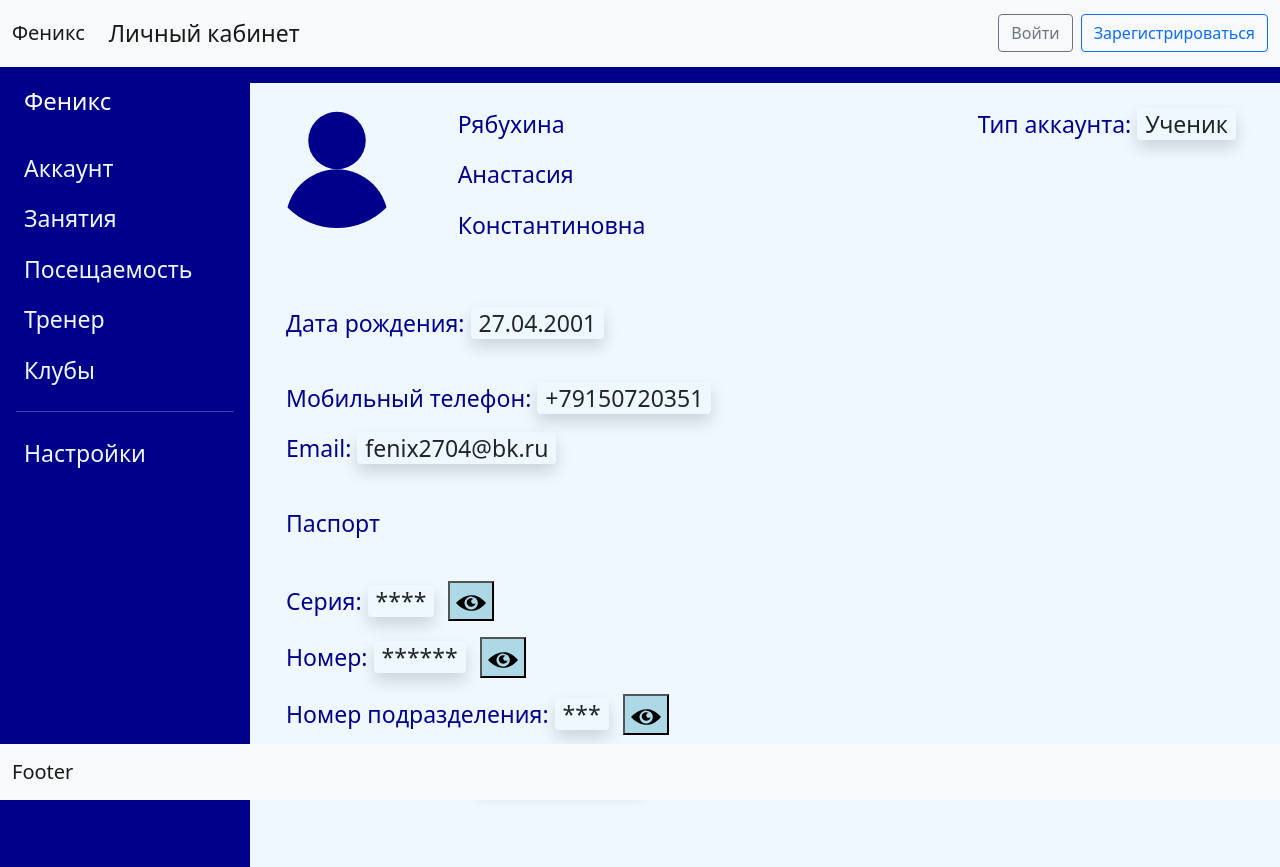
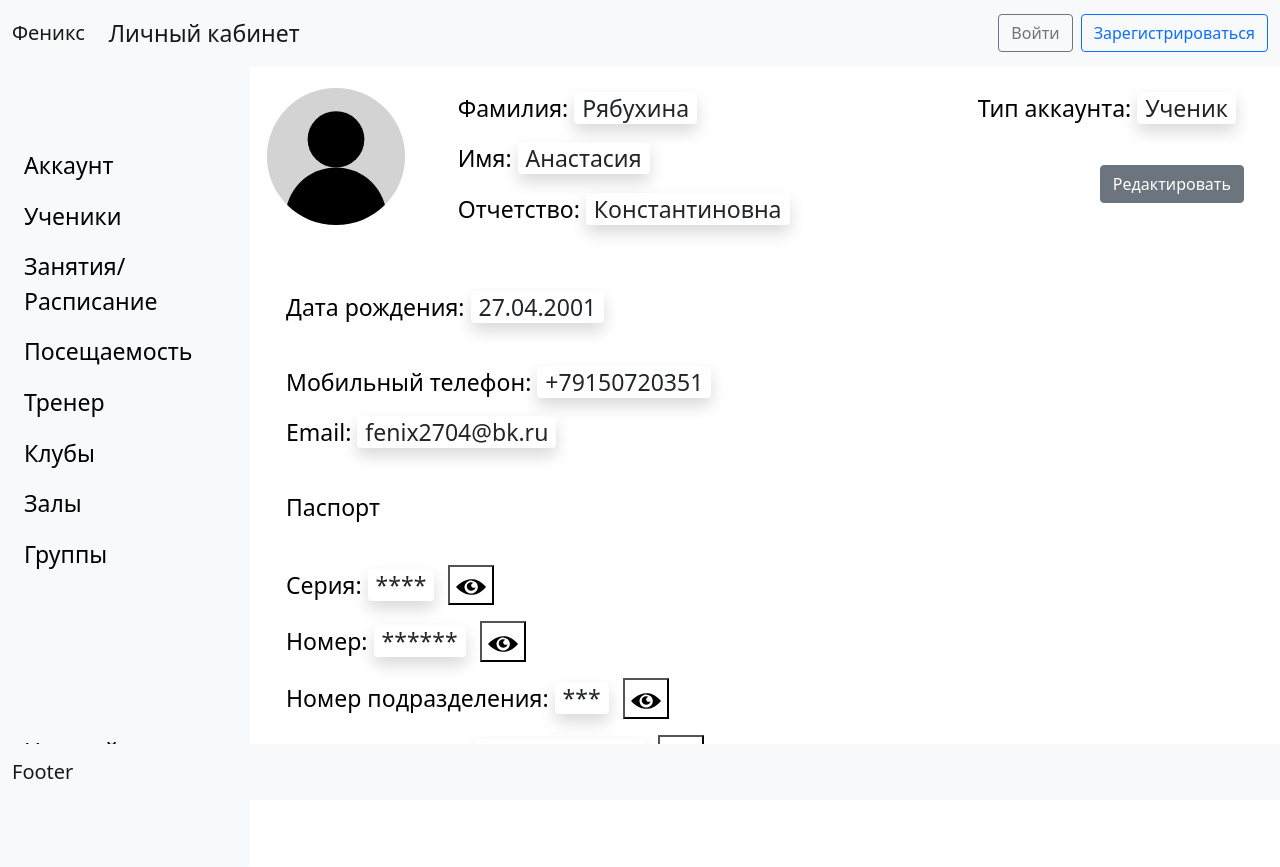
Before and after one commit to strandmoscow/Phoenix-2.0, a Flask app: page /base_acc in a window 1280 px wide. Run offline with Flask 3, Linux system fonts and the light colour scheme.

Commit message:
new account edit page new black and white design

```diff
--- a/phoenix/account/routes.py
+++ b/phoenix/account/routes.py
@@ -11,8 +11,8 @@ def base_acc():
     return render_template('account/account.html', img=profile_icon, eye=eye_icon)
 
 
-# @account.route("/acc_edit", methods=['GET', 'POST'])
-# def acc_edit():
-#     profile_icon = './static/abstract-user-flat-4.svg'
-#     eye_icon = './static/eye.svg'
-#     return render_template('account_edit.html', img=profile_icon, eye=eye_icon)
+@account.route("/acc_edit", methods=['GET', 'POST'])
+def acc_edit():
+    profile_icon = './static/svg/abstract-user-flat-4.svg'
+    eye_icon = './static/svg/eye.svg'
+    return render_template('account/account_edit.html', img=profile_icon, eye=eye_icon)
--- a/phoenix/registration/forms.py
+++ b/phoenix/registration/forms.py
@@ -9,6 +9,7 @@ class RegistrationForm1(FlaskForm):
     email = StringField("Email", validators=[Email(), DataRequired()])
     dob = DateField("Дата рождения", validators=[DataRequired()])
     phone = StringField("Номер телефона", validators=[DataRequired()])
+    passport = StringField("Паспорт", validators=[DataRequired()])
     submit = SubmitField("Продолжить")
 
 
--- a/phoenix/static/css/style.css
+++ b/phoenix/static/css/style.css
@@ -1,15 +1,20 @@
 body{
-    background: aliceblue;
+    background: white;
     font-size: calc(14px + (26 - 14) * ((100vw - 300px) / (1600 - 300)));
 }
+
 #side_nav{
-    background: darkblue;
     min-width: 250px;
     max-width: 250px;
 }
 
+.img-fluid {
+   min-width: 100px;
+   min-height: 50px;
+}
+
 #nav_account{
-     background: darkblue;
+     background: white;
 }
 
 
@@ -19,18 +24,18 @@ body{
 }
 
 hr.h-color{
-    background: aliceblue;
+    background: white;
 }
 
-.sidebar li.active{
-    background: aliceblue;
+.sidenav li.active{
+    background: gray;
     border-radius: 8px;
 }
 
-.sidebar li.active a, sidebar li.active a:hover{
-    color: darkblue;
+.sidenav li.active a, sidebar li.active a:hover{
+    color: black;
 }
 
-.sidebar li a{
-    color: aliceblue;
+.sidenav li a{
+    color: gray;
 }
--- a/phoenix/templates/account/account.html
+++ b/phoenix/templates/account/account.html
@@ -3,113 +3,113 @@
 {% block body %}
 
 <main class="d-flex flex-nowrap">
-    <div class="sidebar" id="side_nav">
-         <div class="header-box px-2 pt-3 pb-4">
-<!--             <h1 class="fs-4"><span class="bg-white text-dark rounded shadow px-2 me-2">Px</span><span class="text-white">Феникс</span></h1>-->
-             <a class="navbar-brand fs-4 px-3 text-white" href="/">Феникс</a>
+    <aside class="sidenav navbar navbar-vertical navbar-expand-xs border-0 border-info border-start-0 rounded-end fixed-start bg-light" id="side_nav">
+<!--         <div class="header-box px-2 pt-3 pb-4">-->
+<!--         </div>-->
+        <ul class="list-unstyled px-2">
+            <li class=""><a href="{{url_for('account.base_acc')}}" class="nav-link text-black">Аккаунт</a></li>
+            <li class=""><a href="#" class="nav-link text-black">Ученики</a></li>
+            <li class=""><a href="#" class="nav-link text-black">Занятия/Расписание</a></li>
+            <li class=""><a href="#" class="nav-link text-black">Посещаемость</a></li>
+            <li class=""><a href="#" class="nav-link text-black">Тренер</a></li>
+            <li class=""><a href="#" class="nav-link text-black">Клубы</a></li>
+            <li class=""><a href="#" class="nav-link text-black">Залы</a></li>
+            <li class=""><a href="#" class="nav-link text-black">Группы</a></li>
+        </ul>
+        <ul class="list-unstyled px-2">
+            <li class=""><a href="#" class="nav-link text-black">Настройки</a></li>
+        </ul>
+    </aside>
+    <div class="content">
+<!--    <nav class="navbar navbar-expand-lg" id="nav_account">-->
+<!--        <div class="container-fluid">-->
+<!--&lt;!&ndash;            <a class="navbar-brand" href="/">Феникс</a>&ndash;&gt;-->
+<!--            <button class="navbar-toggler" type="button" data-bs-toggle="collapse" data-bs-target="#navbarNav"-->
+<!--                    aria-controls="navbarNav" aria-expanded="false" aria-label="Переключатель навигации">-->
+<!--                <span class="navbar-toggler-icon"></span>-->
+<!--            </button>-->
+<!--            <div class="collapse navbar-collapse" id="navbarNav">-->
+<!--                <ul class="navbar-nav">-->
+<!--&lt;!&ndash;                    <li class="nav-item">&ndash;&gt;-->
+<!--&lt;!&ndash;                        <a class="nav-link active" aria-current="page" href="/account">Личный кабинет</a>&ndash;&gt;-->
+<!--&lt;!&ndash;                    </li>&ndash;&gt;-->
+<!--    &lt;!&ndash;                <li class="nav-item">&ndash;&gt;-->
+<!--    &lt;!&ndash;                    <a class="nav-link disabled" href="#">Рекомендуемые</a>&ndash;&gt;-->
+<!--    &lt;!&ndash;                </li>&ndash;&gt;-->
+<!--    &lt;!&ndash;                <li class="nav-item">&ndash;&gt;-->
+<!--    &lt;!&ndash;                    <a class="nav-link disabled" href="#">Цена</a>&ndash;&gt;-->
+<!--    &lt;!&ndash;                </li>&ndash;&gt;-->
+<!--    &lt;!&ndash;                <li class="nav-item">&ndash;&gt;-->
+<!--    &lt;!&ndash;                    <a class="nav-link disabled">Отключенная</a>&ndash;&gt;-->
+<!--    &lt;!&ndash;                </li>&ndash;&gt;-->
+<!--                </ul>-->
+<!--            </div>-->
+<!--            <div class="d-grid gap-2 d-md-flex justify-content-md-end">-->
 
-             <button class="btn d-md-none d-block close-btn px-1 py-0 text-white"><i class="fal fa-stream"></i></button>
-         </div>
-        <ul class="list-unstyled px-2">
-            <li class=""><a href="{{url_for('account.base_acc')}}" class="text-decoration-none px-3 py-2 d-block">Аккаунт</a></li>
-<!--            <li class=""><a href="/students" class="text-decoration-none px-3 py-2 d-block">Ученики</a></li>-->
-            <li class=""><a href="#" class="text-decoration-none px-3 py-2 d-block">Занятия</a></li>
-            <li class=""><a href="#" class="text-decoration-none px-3 py-2 d-block">Посещаемость</a></li>
-            <li class=""><a href="#" class="text-decoration-none px-3 py-2 d-block">Тренер</a></li>
-            <li class=""><a href="#" class="text-decoration-none px-3 py-2 d-block">Клубы</a></li>
-        </ul>
-        <hr class="h-color mx-3">
-        <ul class="list-unstyled px-2">
-            <li class=""><a href="#" class="text-decoration-none px-3 py-2 d-block">Настройки</a></li>
-        </ul>
-    </div>
-    <div class="content">
-    <nav class="navbar navbar-expand-lg" id="nav_account">
-        <div class="container-fluid">
-<!--            <a class="navbar-brand" href="/">Феникс</a>-->
-            <button class="navbar-toggler" type="button" data-bs-toggle="collapse" data-bs-target="#navbarNav"
-                    aria-controls="navbarNav" aria-expanded="false" aria-label="Переключатель навигации">
-                <span class="navbar-toggler-icon"></span>
-            </button>
-            <div class="collapse navbar-collapse" id="navbarNav">
-                <ul class="navbar-nav">
-<!--                    <li class="nav-item">-->
-<!--                        <a class="nav-link active" aria-current="page" href="/account">Личный кабинет</a>-->
-<!--                    </li>-->
-    <!--                <li class="nav-item">-->
-    <!--                    <a class="nav-link disabled" href="#">Рекомендуемые</a>-->
-    <!--                </li>-->
-    <!--                <li class="nav-item">-->
-    <!--                    <a class="nav-link disabled" href="#">Цена</a>-->
-    <!--                </li>-->
-    <!--                <li class="nav-item">-->
-    <!--                    <a class="nav-link disabled">Отключенная</a>-->
-    <!--                </li>-->
-                </ul>
-            </div>
-            <div class="d-grid gap-2 d-md-flex justify-content-md-end">
+<!--            </div>-->
+<!--        </div>-->
 
-            </div>
-        </div>
-
-    </nav>
+<!--    </nav>-->
     <div class="container-fluid flex-nowrap">
         <div class="row d-flex flex-row flex-nowrap" id="account_first_row">
         <div class="col-2 d-flex flex-column" id="account_first_row_first_col">
-            <div class="container-fluid px-0">
-                <img class="img" width="150" height="150" src="{{ img }}">
+            <div class="container-fluid px-0 py-3">
+                <img class="img-fluid" width="150" height="150" src="{{ img }}">
             </div>
         </div>
         <div class="col-5 d-flex flex-column">
             <div class="container-fluid py-4" id="fio">
-                <p style="color:darkblue;">Рябухина</p>
-                <p style="color:darkblue;">Анастасия</p>
-                <p style="color:darkblue;">Константиновна</p>
+                <p style="color:black;">Фамилия: <span class="text-dark rounded shadow px-2 me-2">Рябухина</span></p>
+                <p style="color:black;">Имя: <span class="text-dark rounded shadow px-2 me-2">Анастасия</span></p>
+                <p style="color:black;">Отчетство: <span class="text-dark rounded shadow px-2 me-2">Константиновна</span></p>
             </div>
         </div>
         <div class="col-5 d-flex flex-column" id="account_first_row_final_column">
             <div class="container-fluid">
                 <div class="d-flex justify-content-end">
-                <p class="py-4" style="color:darkblue;">Тип аккаунта: <span class="text-dark rounded shadow px-2 me-2">Ученик</span></p>
+                <p class="py-4" style="color:black;">Тип аккаунта: <span class="text-dark rounded shadow px-2 me-2">Ученик</span></p>
+                </div>
+                <div class="d-grid d-md-flex justify-content-md-end">
+                    <a class="btn btn-secondary text-white" type="button" href="{{url_for('account.acc_edit')}}">Редактировать</a>
                 </div>
             </div>
         </div>
         </div>
         <div class="row d-flex flex-row">
             <div class="col-7 d-flex flex-column">
-                <p class="py-4 px-4" style="color:darkblue;">Дата рождения: <span class="text-dark rounded shadow px-2 me-2">27.04.2001</span></p>
+                <p class="py-4 px-4" style="color:black;">Дата рождения: <span class="text-dark rounded shadow px-2 me-2">27.04.2001</span></p>
             </div>
         </div>
         <div class="row d-flex flex-row">
             <div class="col-7 d-flex flex-column" id="contact_info">
-                <p class="py-0 px-4" style="color:darkblue;">Мобильный телефон: <span class="text-dark rounded shadow px-2 me-2">+79150720351</span></p>
-                <p class="py-0 px-4" style="color:darkblue;">Email: <span class="text-dark rounded shadow px-2 me-2">fenix2704@bk.ru</span></p>
+                <p class="py-0 px-4" style="color:black;">Мобильный телефон: <span class="text-dark rounded shadow px-2 me-2">+79150720351</span></p>
+                <p class="py-0 px-4" style="color:black;">Email: <span class="text-dark rounded shadow px-2 me-2">fenix2704@bk.ru</span></p>
             </div>
         </div>
         <div class="row d-flex flex-row">
             <div class="col-7 d-flex flex-column" id="passport_info">
-                <p class="py-4 px-4" style="color:darkblue;">Паспорт</p>
-                <p class="py-0 px-4" style="color:darkblue;">Серия:
+                <p class="py-4 px-4" style="color:black;">Паспорт</p>
+                <p class="py-0 px-4" style="color:black;">Серия:
                     <span class="text-dark rounded shadow px-2 me-2">****</span>
-                    <button style="background: lightblue">
+                    <button style="background: white">
                     <img width="30" height="30" src="{{ eye }}">
                     </button>
                 </p>
-                <p class="py-0 px-4" style="color:darkblue;">Номер:
+                <p class="py-0 px-4" style="color:black;">Номер:
                     <span class="text-dark rounded shadow px-2 me-2">******</span>
-                    <button style="background: lightblue">
+                    <button style="background: white">
                     <img width="30" height="30" src="{{ eye }}">
                     </button>
                 </p>
-                <p class="py-0 px-4" style="color:darkblue;">Номер подразделения:
+                <p class="py-0 px-4" style="color:black;">Номер подразделения:
                     <span class="text-dark rounded shadow px-2 me-2">***</span>
-                    <button style="background: lightblue">
+                    <button style="background: white">
                     <img width="30" height="30" src="{{ eye }}">
                     </button>
                 </p>
-                <p class="py-0 px-4" style="color:darkblue;">Подразделение:
+                <p class="py-0 px-4" style="color:black;">Подразделение:
                     <span class="text-dark rounded shadow px-2 me-2">************</span>
-                    <button style="background: lightblue">
+                    <button style="background: white">
                     <img width="30" height="30" src="{{ eye }}">
                     </button>
                 </p>
@@ -125,8 +125,8 @@
 <script src="https://cdn.jsdelivr.net/npm/bootstrap@4.3.1/dist/js/bootstrap.min.js" integrity="sha384-JjSmVgyd0p3pXB1rRibZUAYoIIy6OrQ6VrjIEaFf/nJGzIxFDsf4x0xIM+B07jRM" crossorigin="anonymous"></script>
 
 <script>
-    $(".sidebar ul li").on('click', function (){
-        $(".sidebar ul li.active").removeClass('active');
+    $(".sidenav ul li").on('click', function (){
+        $(".sidenav ul li.active").removeClass('active');
         $(this).addClass('active');
     })
 </script>
```
Also changed, not shown: phoenix/templates/account/account_edit.html (added, +118 -0 lines), phoenix/static/svg/abstract-user-flat-4.svg.
